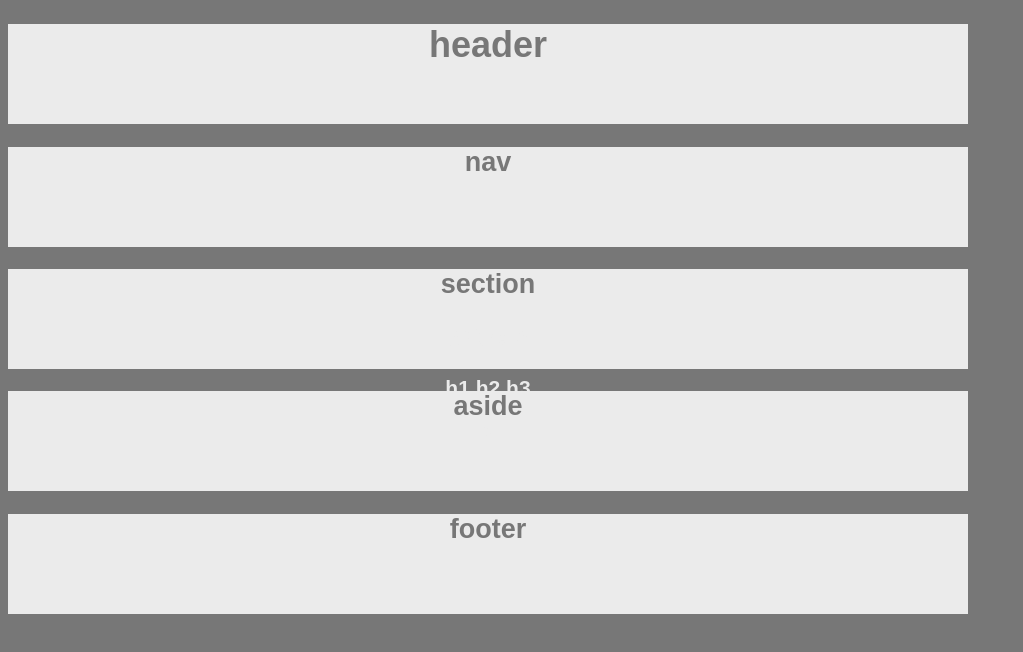
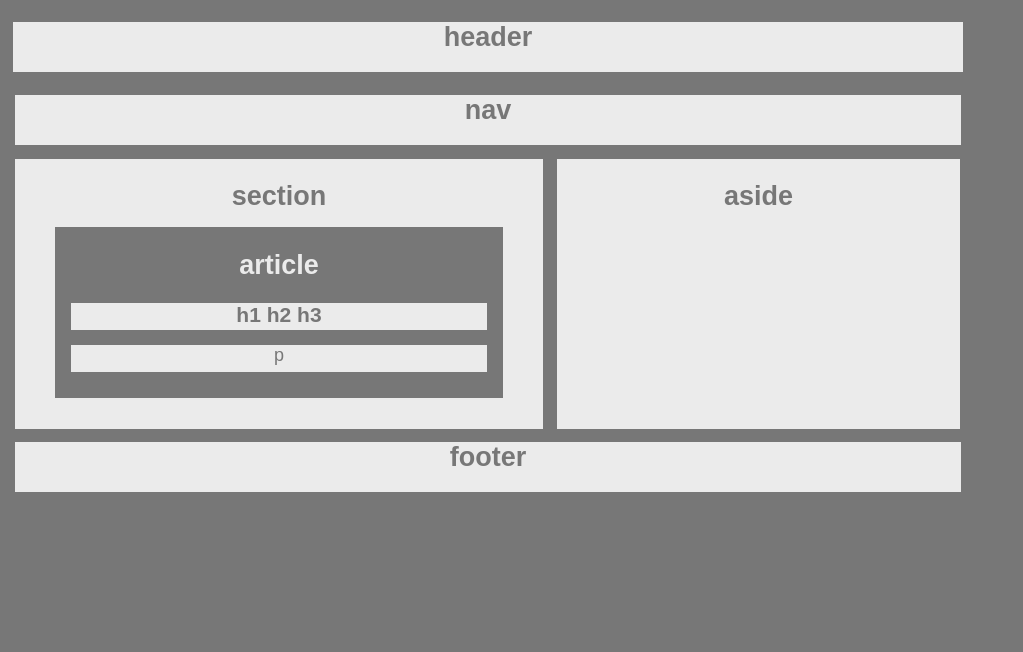
Before and after one commit to cvdavis120/HW-Wireframe, a plain HTML site: page index.html in a window 1280 px wide. Shown: the whole page, without its empty margins (0-1023 px from the left). Drawn offline with Linux system fonts and the light colour scheme.

Commit message:
Project is finished.

```diff
--- a/index.html
+++ b/index.html
@@ -9,7 +9,7 @@
     <body>
         <!-- Header -->
         <div class="header">
-    <h1>header</h1>
+            <h2>header</h2>
 
         </div>
 
@@ -27,13 +27,11 @@
             <h2> section</h2>
             <div class="article">
                 <h2>article</h2>
-        <div class="hs">
                 <h3>h1 h2 h3</h3>
                 <p>p</p>
-
             </div>
 
-    </div>
+
 
         </div>
 
@@ -42,10 +40,9 @@
         <!-- Aside -->
         <div class="aside">
             <h2>aside</h2>
-
-
         </div>
 
+        <br>
 
         <!-- Footer -->
         <div class="footer">
--- a/style.css
+++ b/style.css
@@ -6,9 +6,8 @@ color: #777;
 background: #777;
 width: 960px;
 font-size: 18px;
+position:relative;
 }
-
-
 
 /*Header, Nav, Section, Aside, and Footer
 background: '#ebebeb'*/
@@ -16,37 +15,63 @@ background: '#ebebeb'*/
 .header {
     background-color: #ebebeb;
     text-align: center;
-    height:100px;
+    height:50px;
+    margin:5px;
+
 }
 .nav{
     background-color: #ebebeb;
     text-align: center;
-    height:100px;
+    height:50px;
+    margin:7px;
+
 }
 
 .section {
     background-color: #ebebeb;
     text-align: center;
-    height:100px;
+    height:270px;
+    margin:7px;
+    float:left;
+    width:55%;
+    margin-bottom: 13px;
+
 }
 .aside {
     background-color: #ebebeb;
     text-align: center;
-    height:100px;
+    height:270px;
+    margin:7px;
+    float:left;
+    width:42%;
+
 }
 .footer {
+    clear: both;
     background-color: #ebebeb;
     text-align: center;
-    height:100px;
+    height:50px;
+    margin:7px;
+    margin-top:5px;
 }
 /*Article*/
 .article {
+    clear:both;
     color: #ebebeb;
-    background: '#777';
+    background-color:#777;
+    height:150px;
+    margin: 40px;
+    margin-top: -8px;
+    padding: 1px;
+    padding-bottom: 20px;
+
 }
-/*h1 and p
-color: '#777',
-background: '#ebebeb'*/
+h3,p {
+color: #777;
+background-color: #ebebeb;
+margin: 15px;
+height: 27px;
+}
 
 /*The width of the section should be:
 section: 495px */
```
Lines whose indentation alone changed are shown as unchanged.
